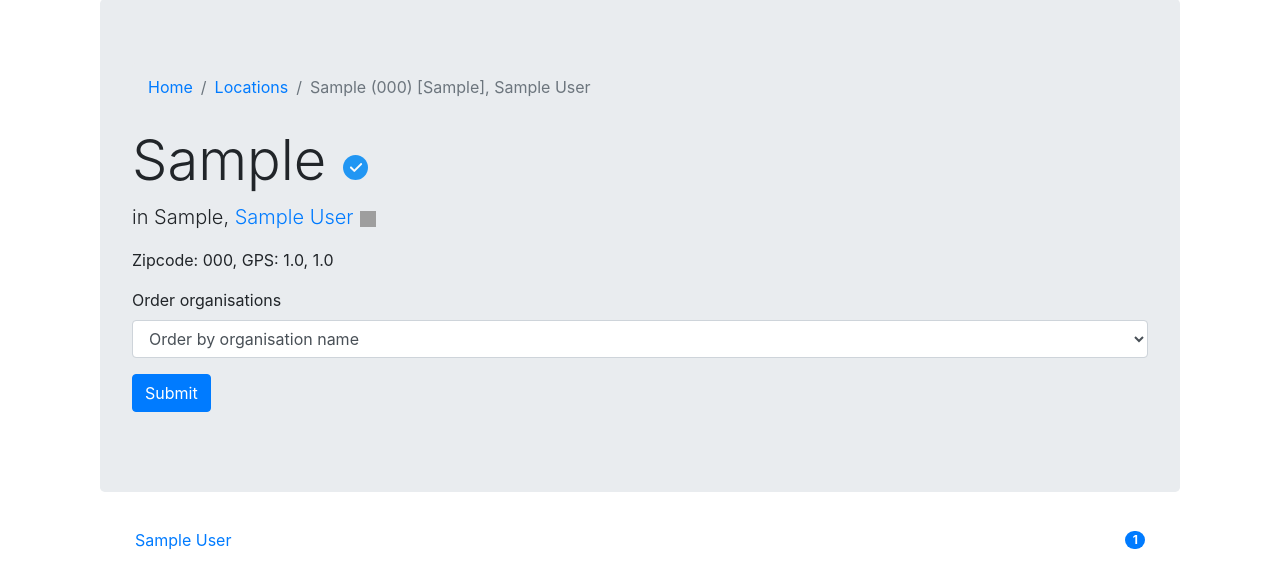
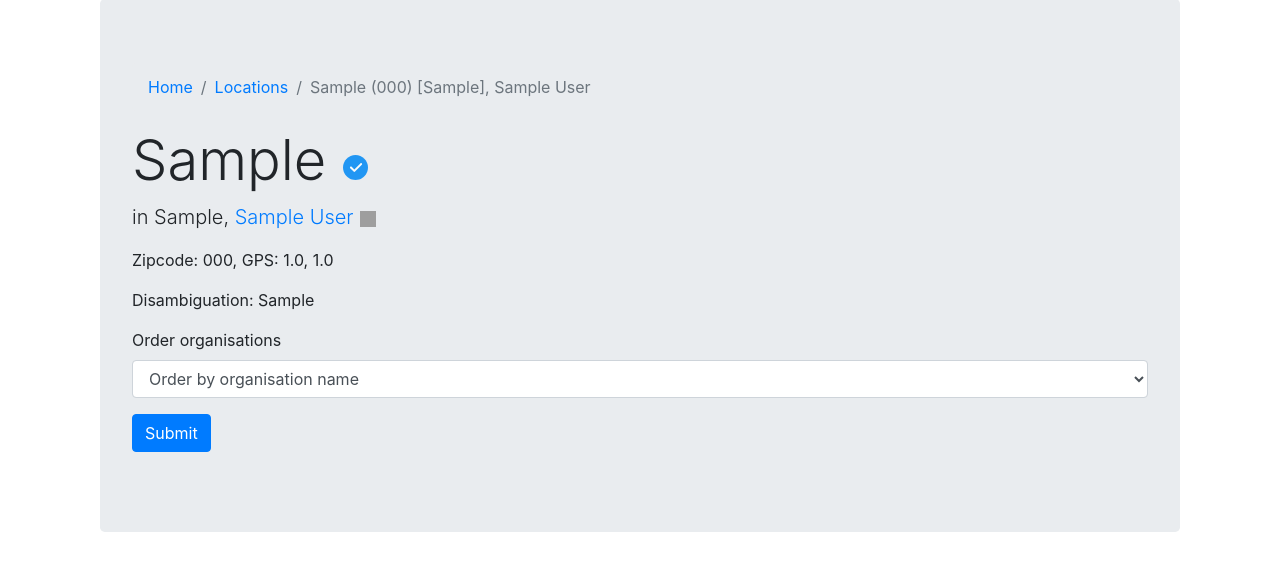
Before and after one commit to Kunstenpunt/havelovewilltravel, a Django app: page /hlwtadmin/location/1 in a window 1280 px wide. Shown: the part 81-652 px from the top of the page. Run offline with Django 3.2, Linux system fonts and the light colour scheme; tables that the repository leaves empty hold one stand-in row (values such as "Sample post"); parts of the project's set-up code (start-up, migrations or seed data) failed here and were passed over; some libraries are stand-ins or nearby versions; grey boxes are pictures that could not be loaded.

Commit message:
fixes #281

```diff
--- a/hlwtadmin/models.py
+++ b/hlwtadmin/models.py
@@ -453,6 +453,7 @@ class Location(models.Model):
     country = models.ForeignKey("Country", blank=True, null=True, on_delete=models.PROTECT)
     subcountry = models.CharField(max_length=200, blank=True, null=True)
     verified = models.BooleanField(blank=True, null=True, default=True)
+    disambiguation = models.CharField(max_length=200, blank=True, null=True)
 
     def __str__(self):
         return self.city + \
--- a/hlwtadmin/templates/hlwtadmin/location_detail.html
+++ b/hlwtadmin/templates/hlwtadmin/location_detail.html
@@ -18,6 +18,7 @@
     </h1>
     <p class="lead">in {{ location.subcountry }}, <a href="{% url 'locations' %}?filter={{ location.country.name }}&orderby=city" >{{ location.country.name }} <img style="width: 16px; height: 16px; border: 0px; margin-left: 1px; margin-right: 1px;" src="{% static 'flags/' %}{{ location.country.iso_code }}.png" /></a></p>
     <p>Zipcode: {{ location.zipcode }}, GPS: {{ location.latitude }}, {{ location.longitude }}</p>
+    <p>Disambiguation: {{ location.disambiguation }}</p>
         <form method="get" action="{% url 'location_detail' location.id %}">
             <div class="form-group">
                 <label for="orderby">Order organisations</label>
--- a/hlwtadmin/views.py
+++ b/hlwtadmin/views.py
@@ -637,7 +637,7 @@ class LocationForm(forms.ModelForm):
 
     class Meta:
         model = Location
-        fields = ['country', 'subcountry', 'city', 'zipcode', 'latitude', 'longitude', 'verified']
+        fields = ['country', 'subcountry', 'city', 'zipcode', 'latitude', 'longitude', 'verified', 'disambiguation']
         widgets = {
             'country': autocomplete.ModelSelect2(
                 url='country_autocomplete',
```
Also changed, not shown: hlwtadmin/migrations/0035_location_disambiguation.py (added).
